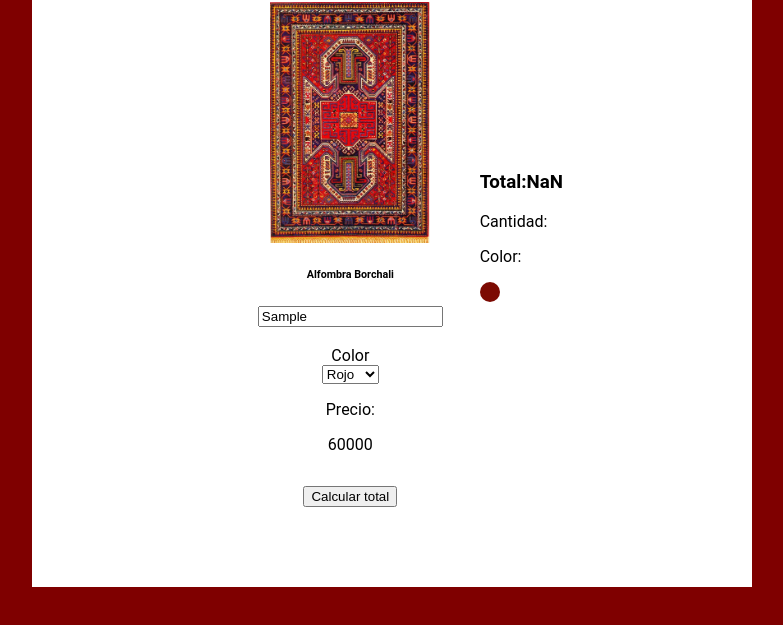
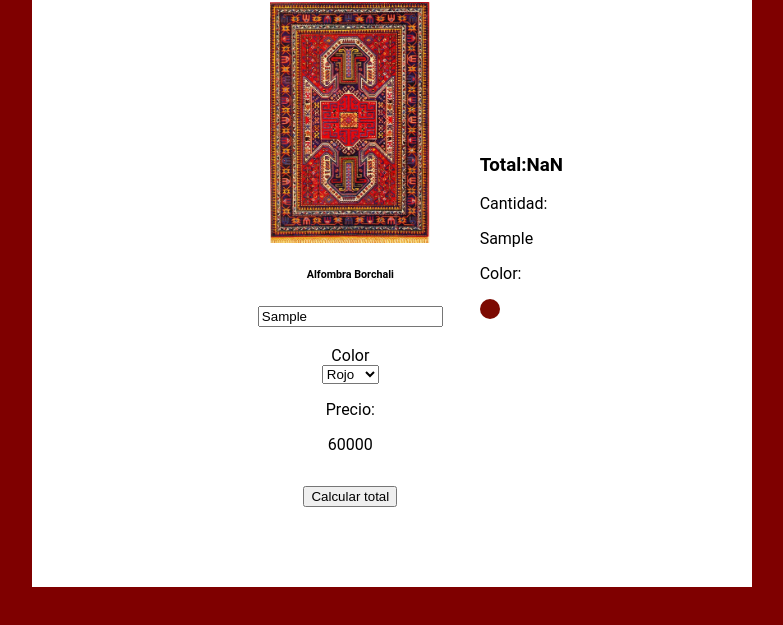
Before and after one commit to apofeniaisidora/javascript1, a plain HTML site: page index.html in a window 1280 px wide. Both pictures are taken after typing "Sample" into the empty fields and a click on the button "Calcular total". Shown: the part 141-766 px from the top of the page, without its empty margins (248-1031 px from the left). Drawn offline with Linux system fonts and the light colour scheme.

Commit message:
agregue cantidad

```diff
--- a/index.html
+++ b/index.html
@@ -27,7 +27,7 @@
         </div>
         <div>
             <h3>Total:<span id="resultado"></span></h3>
-            <p>Cantidad:</p><span></span>
+            <p>Cantidad:</p><span id="cantidad"></span>
             <p class="color">Color:</p>
             <div id="colorEleccion"></div>
         </div>
@@ -36,6 +36,8 @@
 <script>
  //Cambio de color
  btn = document.querySelector("button");
+ cantidad = document.querySelector("#cantidad")
+
     btn.addEventListener("click", () => {
         colorSelect = document.querySelector("select");
         color = colorSelect.value;
@@ -50,6 +52,7 @@
 
         resultadoSpan = document.querySelector("#resultado");
         resultadoSpan.innerHTML = resultado;
+        cantidad.innerHTML = primerNumero;
     });
 
     //suma de carrito
```
